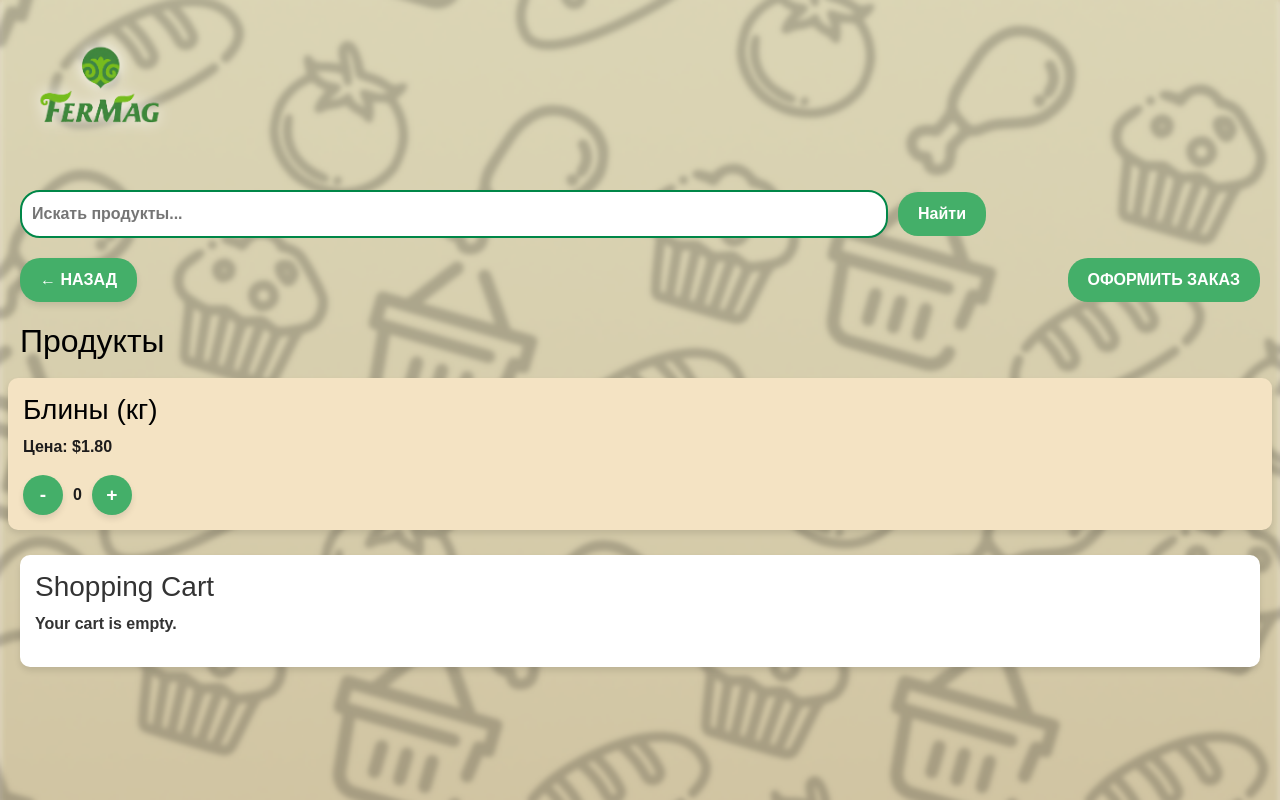
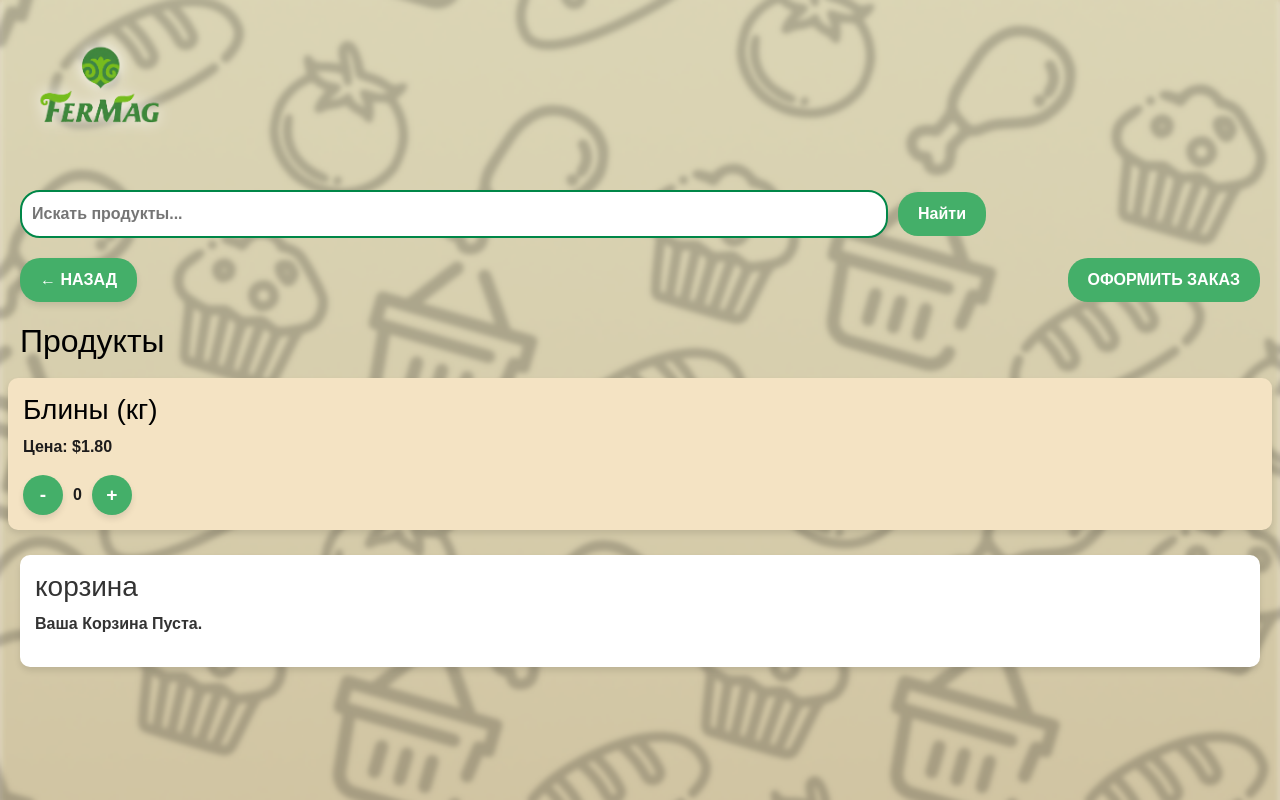
Before and after one commit to Asquarre/FermagTg, a React (Create React App) app: page / in a window 1280 px wide. Both pictures are taken after a click on the button "БЛИНЫ🥞". Built offline with nearby package versions, Linux system fonts and the light colour scheme.

Commit message:
interface language fix

```diff
--- a/src/App.js
+++ b/src/App.js
@@ -380,7 +380,7 @@ const handleSearch = (term) => {
             cart={cart}
           />
           <div className="shopping-cart">
-            <h3>Shopping Cart</h3>
+            <h3>корзина</h3>
             {cart.length > 0 ? (
               <ul>
                 {cart.map((item) => (
@@ -391,7 +391,7 @@ const handleSearch = (term) => {
                 ))}
               </ul>
             ) : (
-              <p>Your cart is empty.</p>
+              <p>Ваша Корзина Пуста.</p>
             )}
             {cart.length > 0 && (
               <div className="total">
--- a/src/components/Checkout.js
+++ b/src/components/Checkout.js
@@ -71,7 +71,7 @@ const Checkout = ({ onSubmit, cart, onBack }) => {
             ))}
           </ul>
         ) : (
-          <p>Your cart is empty.</p>
+          <p>Ваша корзина пуста.</p>
         )}
       </div>
 
```
